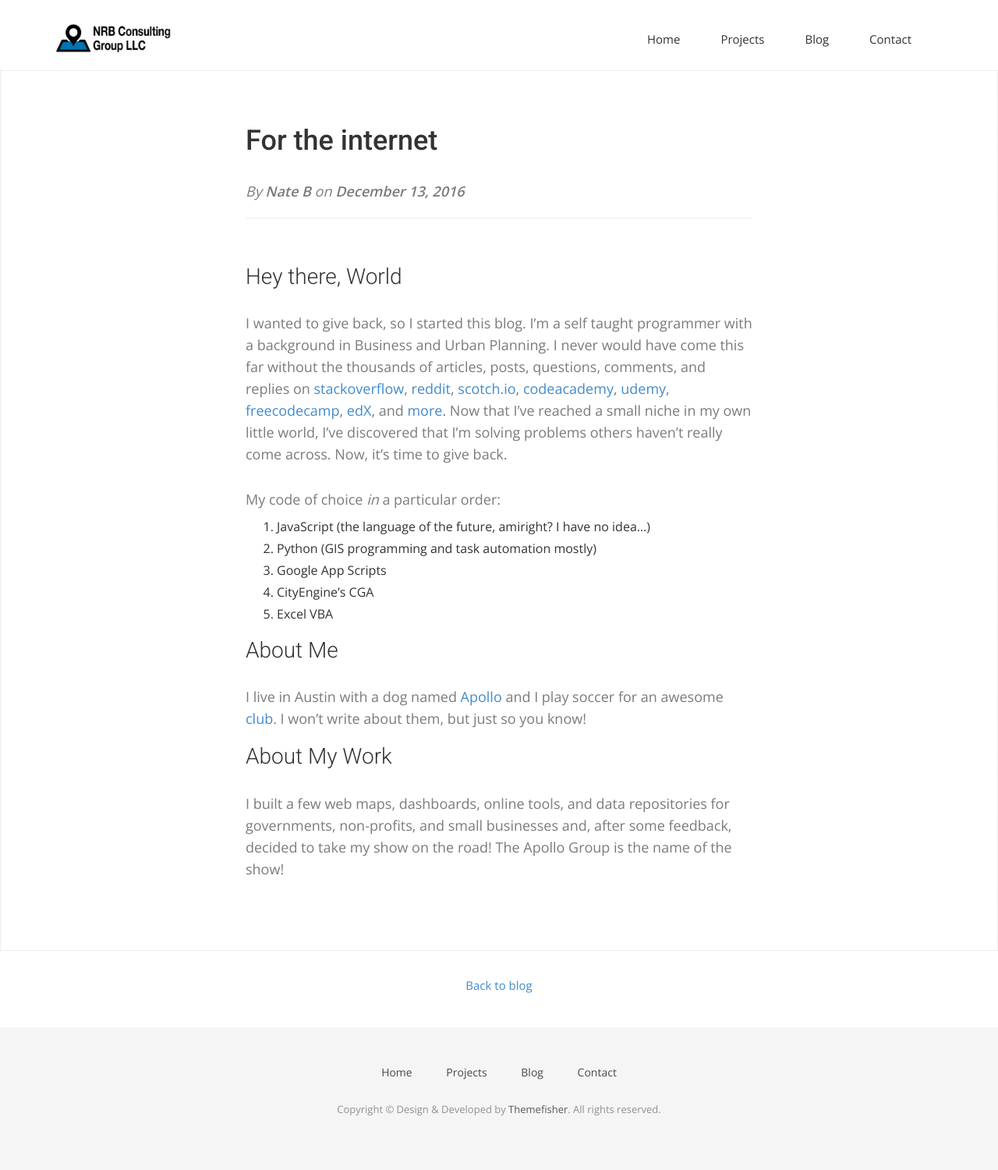
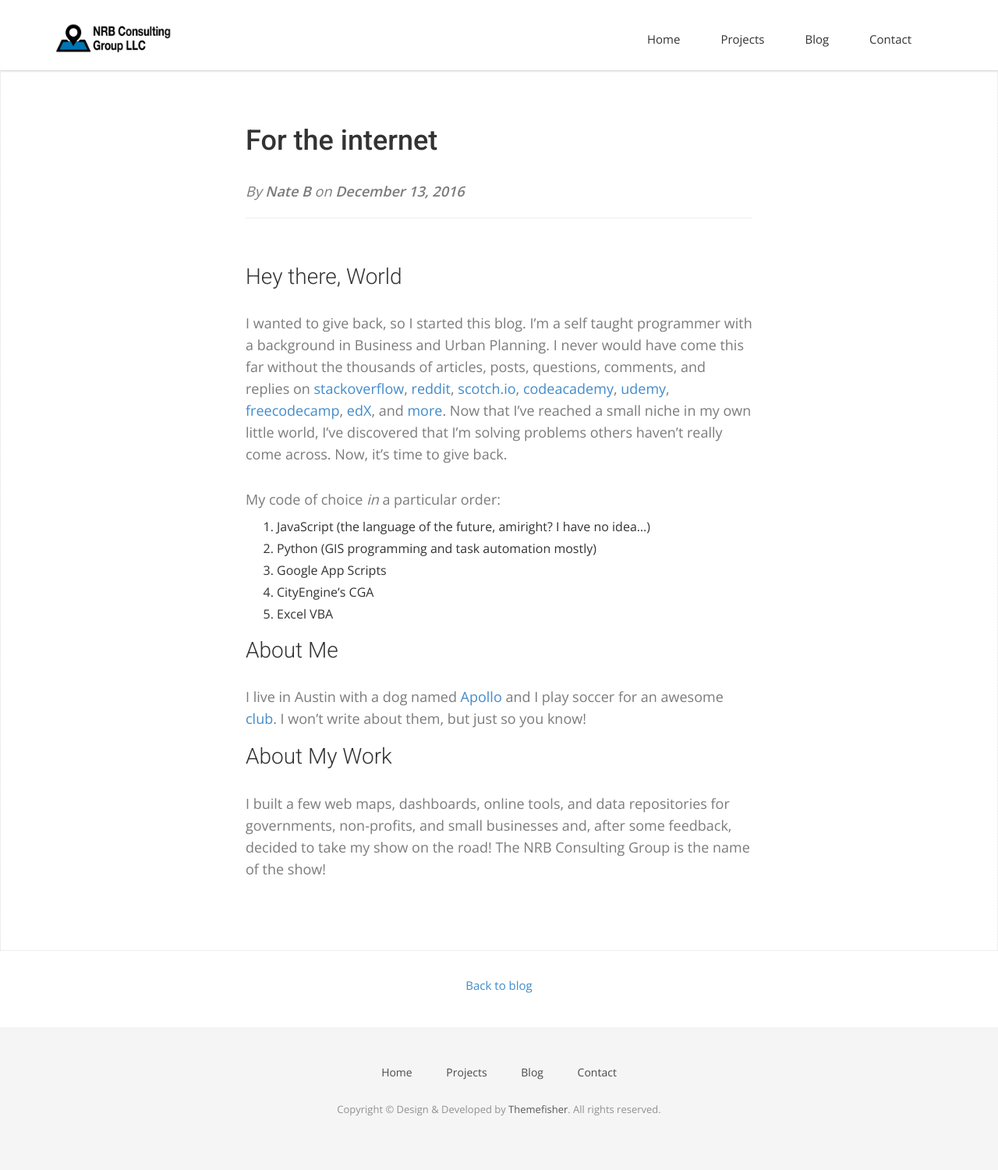
Before and after one commit to nrbrigmon/nrbrigmon.github.io, a Jekyll site: the page built from _posts/2016-12-13-welcome-internet.md, in a window 1280 px wide. Shown: the whole page at 78% size. Built offline with Jekyll 4.4.1, drawn with Linux system fonts in a browser that asks for light colours; nearby versions of some CDN libraries; some web fonts are replaced.

Commit message:
small language fixes

```diff
--- a/_posts/2016-12-13-welcome-internet.md
+++ b/_posts/2016-12-13-welcome-internet.md
@@ -21,7 +21,7 @@ My code of choice *in* a particular order:
 I live in Austin with a dog named [Apollo][atxapollogram] and I play soccer for an awesome [club][atxunited]. I won't write about them, but just so you know!
 
 ### About My Work
-I built a few web maps, dashboards, online tools, and data repositories for governments, non-profits, and small businesses and, after some feedback, decided to take my show on the road! The Apollo Group is the name of the show!
+I built a few web maps, dashboards, online tools, and data repositories for governments, non-profits, and small businesses and, after some feedback, decided to take my show on the road! The NRB Consulting Group is the name of the show!
 
 
 [atxapollogram]: https://www.instagram.com/atxapollogram/
--- a/css/airspace.css
+++ b/css/airspace.css
@@ -67,6 +67,7 @@ a:active {
 header {
   background: #fff;
   padding: 20px 0;
+  box-shadow: 1px 1px 3px #ccc;
 }
 header .navbar {
   margin-bottom: 0px;
@@ -565,7 +566,7 @@ font header .navbar-default .navbar-nav li a:hover {
 #portfolio-work .block .portfolio-contant .position-center {
   position: absolute;
   top: 50%;
-  left: 10%;
+  padding: 5px;
   -webkit-transform: translate(0%, 50%);
   -moz-transform: translate(0%, 50%);
   -ms-transform: translate(0%, 50%);
--- a/index.html
+++ b/index.html
@@ -102,7 +102,7 @@ permalink: /
         <div class="service-item">
           <i class="ion-earth"></i>
           <h4>3D Models</h4>
-          <p>We're building the next generation of GIS Maps... in 3D. Interactive, Downloadable, Cloud-based, Maps in your browser or mobile phone.</p>
+          <p>We're building the next generation of GIS Maps... in 3D. Interactive, Downloadable, and Cloud-based. Maps in your browser and mobile phone.</p>
         </div>
       </div>
 
```
Also changed, not shown: 3 other files.
